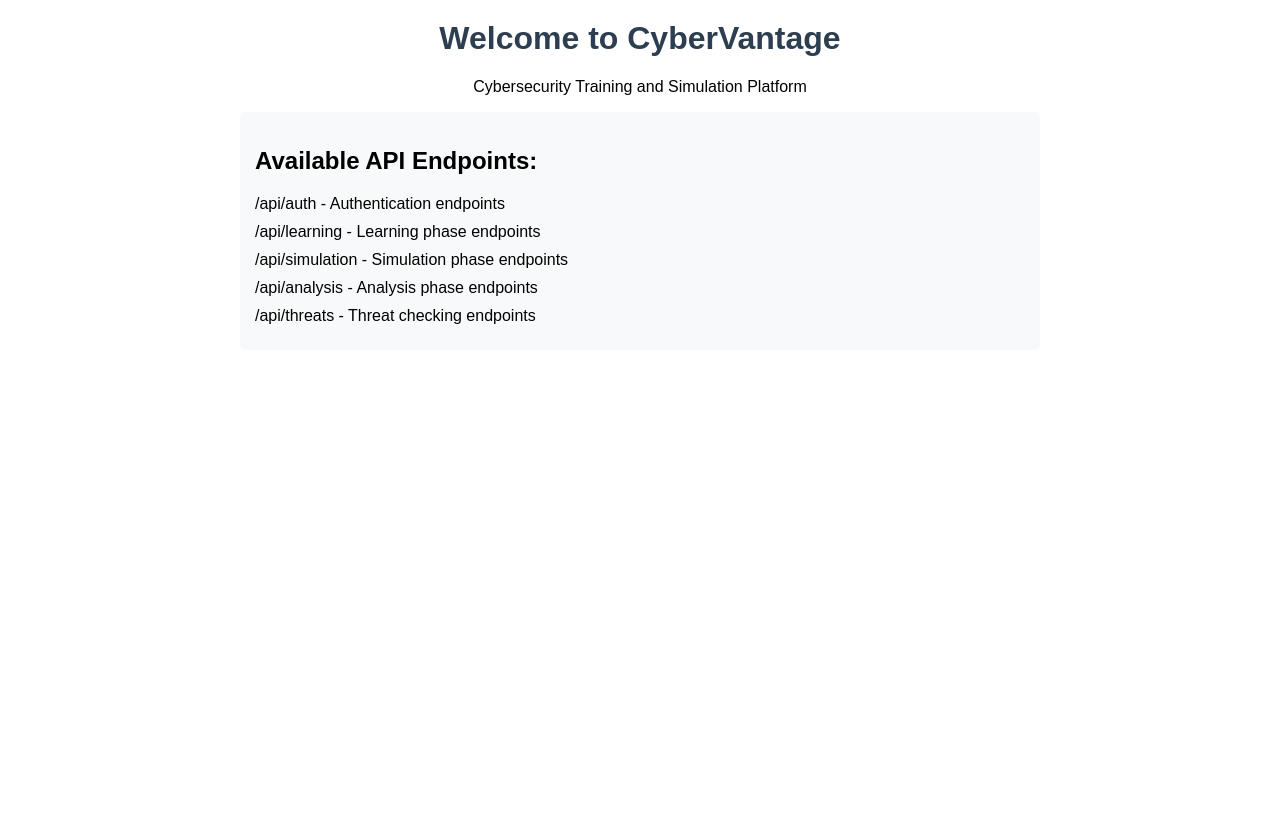
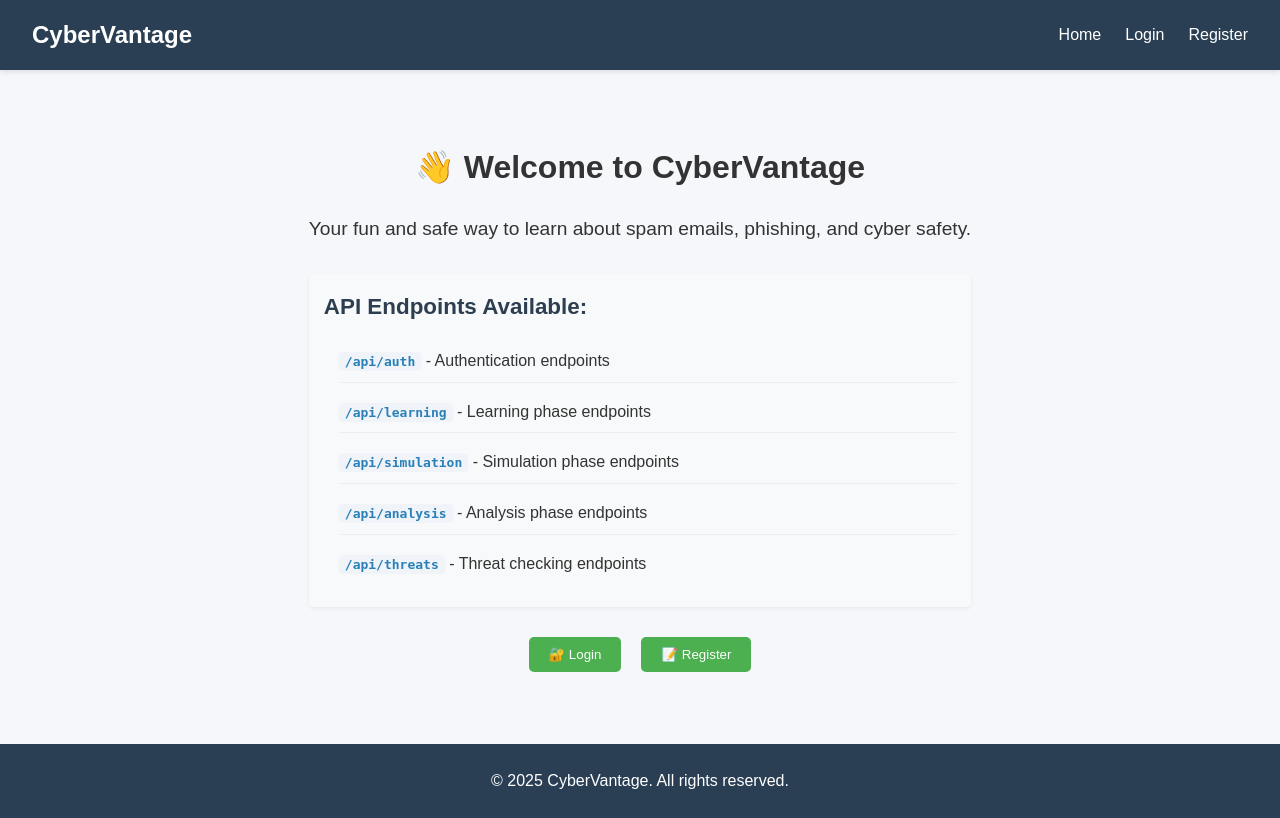
Before and after one commit to ashuthecoder/CyberVantage, a Flask app: page / in a window 1280 px wide. Before the commit the page ends 324 px from the top, so only its background shows below. Run offline with Flask 3, Linux system fonts and the light colour scheme; some libraries are stand-ins or nearby versions.

Commit message:
check123

```diff
--- a/v2/app/__init__.py
+++ b/v2/app/__init__.py
@@ -1,7 +1,9 @@
 """
 CyberVantage App Initialization.
 """
-from flask import Flask
+from flask import Flask, session, render_template
+from flask_wtf.csrf import CSRFProtect
+from werkzeug.exceptions import BadRequest, Forbidden
 
 def create_app(config_class=None):
     """
@@ -12,45 +14,36 @@
     # Configure the app
     if config_class:
         app.config.from_object(config_class)
+    else:
+        # Load the default configuration
+        from config import Config
+        app.config.from_object(Config)
+
+    # Initialize CSRF protection
+    csrf = CSRFProtect(app)
+
+    # Add CSRF token to all templates
+    @app.context_processor
+    def inject_csrf_token():
+        from flask_wtf.csrf import generate_csrf
+        return dict(csrf_token=generate_csrf())
+
+    # Handle CSRF errors
+    @app.errorhandler(Forbidden)
+    def handle_csrf_error(e):
+        if 'CSRF' in str(e):
+            return render_template('error.html',
+                                error="CSRF token validation failed. Please try again.",
+                                title="Security Error"), 400
+        return e
 
     # Register blueprints
-    from app.routes import auth, learning, simulation, analysis, threats
+    from app.routes import auth, learning, simulation, analysis, threats, web
     app.register_blueprint(auth.bp)
     app.register_blueprint(learning.bp)
     app.register_blueprint(simulation.bp)
     app.register_blueprint(analysis.bp)
     app.register_blueprint(threats.bp)
-
-    # Add index route
-    @app.route('/')
-    def index():
-        return """
-        <html>
-            <head>
-                <title>CyberVantage</title>
-                <style>
-                    body { font-family: Arial, sans-serif; margin: 0; padding: 20px; text-align: center; }
-                    h1 { color: #2c3e50; }
-                    .container { max-width: 800px; margin: 0 auto; }
-                    .api-list { text-align: left; background: #f8f9fa; padding: 15px; border-radius: 5px; }
-                    .api-item { margin: 10px 0; }
-                </style>
-            </head>
-            <body>
-                <div class="container">
-                    <h1>Welcome to CyberVantage</h1>
-                    <p>Cybersecurity Training and Simulation Platform</p>
-                    <div class="api-list">
-                        <h2>Available API Endpoints:</h2>
-                        <div class="api-item">/api/auth - Authentication endpoints</div>
-                        <div class="api-item">/api/learning - Learning phase endpoints</div>
-                        <div class="api-item">/api/simulation - Simulation phase endpoints</div>
-                        <div class="api-item">/api/analysis - Analysis phase endpoints</div>
-                        <div class="api-item">/api/threats - Threat checking endpoints</div>
-                    </div>
-                </div>
-            </body>
-        </html>
-        """
+    app.register_blueprint(web.bp)
 
     return app
--- /dev/null
+++ b/v2/app/routes/web.py
@@ -0,0 +1,114 @@
+"""
+Web UI routes for CyberVantage V2.
+This blueprint provides the user interface routes that match the V1 application.
+"""
+from flask import Blueprint, render_template, request, redirect, url_for, session, jsonify, flash, make_response
+from app.utils.auth import token_required
+from app.forms import LoginForm, RegisterForm
+
+bp = Blueprint('web', __name__, url_prefix='')
+
+@bp.route('/')
+def welcome():
+    """
+    Render the welcome page.
+    """
+    return render_template('welcome.html')
+
+@bp.route('/login', methods=['GET', 'POST'])
+def login():
+    """
+    Handle user login.
+    """
+    form = LoginForm()
+
+    if form.validate_on_submit():
+        # In a real app, we would validate credentials here
+        # For now, just set a session token and redirect to dashboard
+        session['token'] = 'dummy_token'
+        return redirect(url_for('web.dashboard'))
+
+    return render_template('login.html', form=form)
+
+@bp.route('/register', methods=['GET', 'POST'])
+def register():
+    """
+    Handle user registration.
+    """
+    form = RegisterForm()
+
+    if form.validate_on_submit():
+        # In a real app, we would create the user here
+        flash('Registration successful! Please log in.')
+        return redirect(url_for('web.login'))
+
+    return render_template('register.html', form=form)
+
+@bp.route('/dashboard')
+@token_required
+def dashboard():
+    """
+    Render the user dashboard.
+    """
+    # Just check if the token exists in the session
+    if not session.get('token'):
+        # Redirect to login if no token
+        return redirect(url_for('web.login'))
+
+    return render_template('dashboard.html')
+
+@bp.route('/learn')
+@token_required
+def learn():
+    """
+    Render the learning page.
+    """
+    return render_template('learn.html')
+
+@bp.route('/simulate')
+@token_required
+def simulate():
+    """
+    Render the simulation page.
+    """
+    return render_template('simulate.html')
+
+@bp.route('/analysis')
+@token_required
+def analysis():
+    """
+    Render the analysis page.
+    """
+    return render_template('analysis.html')
+
+@bp.route('/check_threats')
+@token_required
+def check_threats():
+    """
+    Render the threat checking page.
+    """
+    return render_template('check_threats.html')
+
+@bp.route('/logout')
+def logout():
+    """
+    Handle user logout.
+    """
+    session.clear()
+    return redirect(url_for('web.welcome'))
+
+@bp.route('/phishing_assignment')
+@token_required
+def phishing_assignment():
+    """
+    Render the phishing assignment page.
+    """
+    return render_template('phishing_assignment.html')
+
+@bp.route('/phishing_evaluation', methods=['GET', 'POST'])
+@token_required
+def phishing_evaluation():
+    """
+    Render the phishing evaluation page.
+    """
+    return render_template('phishing_evaluation.html')
--- a/v2/config.py
+++ b/v2/config.py
@@ -11,6 +11,12 @@
     """Base configuration."""
     # Secret key for signing cookies and tokens
     SECRET_KEY = os.getenv('SECRET_KEY', 'default-dev-key')
+
+    # CSRF Protection
+    WTF_CSRF_SECRET_KEY = os.getenv('WTF_CSRF_SECRET_KEY', 'default-csrf-key')
+    WTF_CSRF_ENABLED = True
+    WTF_CSRF_CHECK_DEFAULT = True
+    WTF_CSRF_SSL_STRICT = False  # For development, can be True in production
 
     # Database
     SQLALCHEMY_DATABASE_URI = os.getenv('DATABASE_URI', 'sqlite:///cybervantage.db')
--- a/v2/static/style.css
+++ b/v2/static/style.css
@@ -31,3 +31,40 @@
 button:hover {
     background-color: #45a049;
 }
+
+/* API Display Styles */
+.api-info {
+    background: #f8f9fa;
+    padding: 20px;
+    border-radius: 8px;
+    box-shadow: 0 2px 4px rgba(0,0,0,0.05);
+    margin-bottom: 25px;
+}
+
+.api-info h2 {
+    color: #2c3e50;
+    margin-bottom: 15px;
+    font-size: 1.4rem;
+}
+
+.api-info ul {
+    list-style-type: none;
+    padding-left: 0;
+}
+
+.api-info ul li {
+    padding: 8px 0;
+    border-bottom: 1px solid #eee;
+}
+
+.api-info ul li:last-child {
+    border-bottom: none;
+}
+
+.api-info ul li strong {
+    color: #2980b9;
+    font-family: monospace;
+    padding: 2px 6px;
+    background: #f0f4f8;
+    border-radius: 4px;
+}
--- a/v2/templates/base.html
+++ b/v2/templates/base.html
@@ -197,28 +197,28 @@
 <body>
     <header>
         <nav>
-            <a href="{{ url_for('dashboard') if session.get('token') else url_for('welcome') }}" class="logo">CyberVantage</a>
+            <a href="{{ url_for('web.dashboard') if session.get('token') else url_for('web.welcome') }}" class="logo">CyberVantage</a>
 
             <div class="nav-links">
                 {% if session.get('token') %}
                     <!-- Links visible only to logged-in users -->
-                    <a href="{{ url_for('dashboard') }}">Dashboard</a>
-                    <a href="{{ url_for('learn') }}">Learn</a>
-                    <a href="{{ url_for('simulate') }}">Simulate</a>
-                    <a href="{{ url_for('analysis') }}">Analysis</a>
-                    <a href="{{ url_for('check_threats') }}">Check Threats</a>
+                    <a href="{{ url_for('web.dashboard') }}">Dashboard</a>
+                    <a href="{{ url_for('web.learn') }}">Learn</a>
+                    <a href="{{ url_for('web.simulate') }}">Simulate</a>
+                    <a href="{{ url_for('web.analysis') }}">Analysis</a>
+                    <a href="{{ url_for('web.check_threats') }}">Check Threats</a>
                 {% else %}
                     <!-- Links visible to non-logged-in users -->
-                    <a href="{{ url_for('welcome') }}">Home</a>
-                    <a href="{{ url_for('login') }}">Login</a>
-                    <a href="{{ url_for('register') }}">Register</a>
+                    <a href="{{ url_for('web.welcome') }}">Home</a>
+                    <a href="{{ url_for('web.login') }}">Login</a>
+                    <a href="{{ url_for('web.register') }}">Register</a>
                 {% endif %}
             </div>
 
             {% if session.get('token') %}
             <div class="user-info">
                 <span id="username">{{ session.get('user_name', 'User') }}</span>
-                <a href="{{ url_for('logout') }}" class="logout-btn">Logout</a>
+                <a href="{{ url_for('web.logout') }}" class="logout-btn">Logout</a>
             </div>
             {% endif %}
         </nav>
--- a/v2/templates/welcome.html
+++ b/v2/templates/welcome.html
@@ -6,12 +6,23 @@
     <h1 style="margin-bottom: 20px;">👋 Welcome to CyberVantage</h1>
     <p style="font-size: 1.2rem; margin-bottom: 30px;">Your fun and safe way to learn about spam emails, phishing, and cyber safety.</p>
 
+    <div class="api-info" style="margin-bottom: 30px; background: #f8f9fa; padding: 15px; border-radius: 5px; text-align: left; max-width: 800px; margin-left: auto; margin-right: auto;">
+        <h2>API Endpoints Available:</h2>
+        <ul style="list-style-type: none; padding-left: 15px;">
+            <li style="margin: 8px 0;"><strong>/api/auth</strong> - Authentication endpoints</li>
+            <li style="margin: 8px 0;"><strong>/api/learning</strong> - Learning phase endpoints</li>
+            <li style="margin: 8px 0;"><strong>/api/simulation</strong> - Simulation phase endpoints</li>
+            <li style="margin: 8px 0;"><strong>/api/analysis</strong> - Analysis phase endpoints</li>
+            <li style="margin: 8px 0;"><strong>/api/threats</strong> - Threat checking endpoints</li>
+        </ul>
+    </div>
+
     <div style="display: flex; gap: 20px; justify-content: center; margin-top: 30px;">
         {% if not session.get('token') %}
-            <a href="{{ url_for('login') }}"><button>🔐 Login</button></a>
-            <a href="{{ url_for('register') }}"><button>📝 Register</button></a>
+            <a href="{{ url_for('web.login') }}"><button>🔐 Login</button></a>
+            <a href="{{ url_for('web.register') }}"><button>📝 Register</button></a>
         {% else %}
-            <a href="{{ url_for('dashboard') }}"><button>🔐 Go to Dashboard</button></a>
+            <a href="{{ url_for('web.dashboard') }}"><button>🔐 Go to Dashboard</button></a>
         {% endif %}
     </div>
 </div>
```
Also changed, not shown: v2/app/forms.py (added, +24 -0 lines), v2/app/utils/auth.py (+19 -5 lines), v2/templates/dashboard.html (+5 -5 lines), v2/templates/error.html (added, +14 -0 lines), v2/templates/index.html (added, +84 -0 lines), v2/templates/login.html (+12 -11 lines), v2/templates/register.html (+14 -15 lines).
